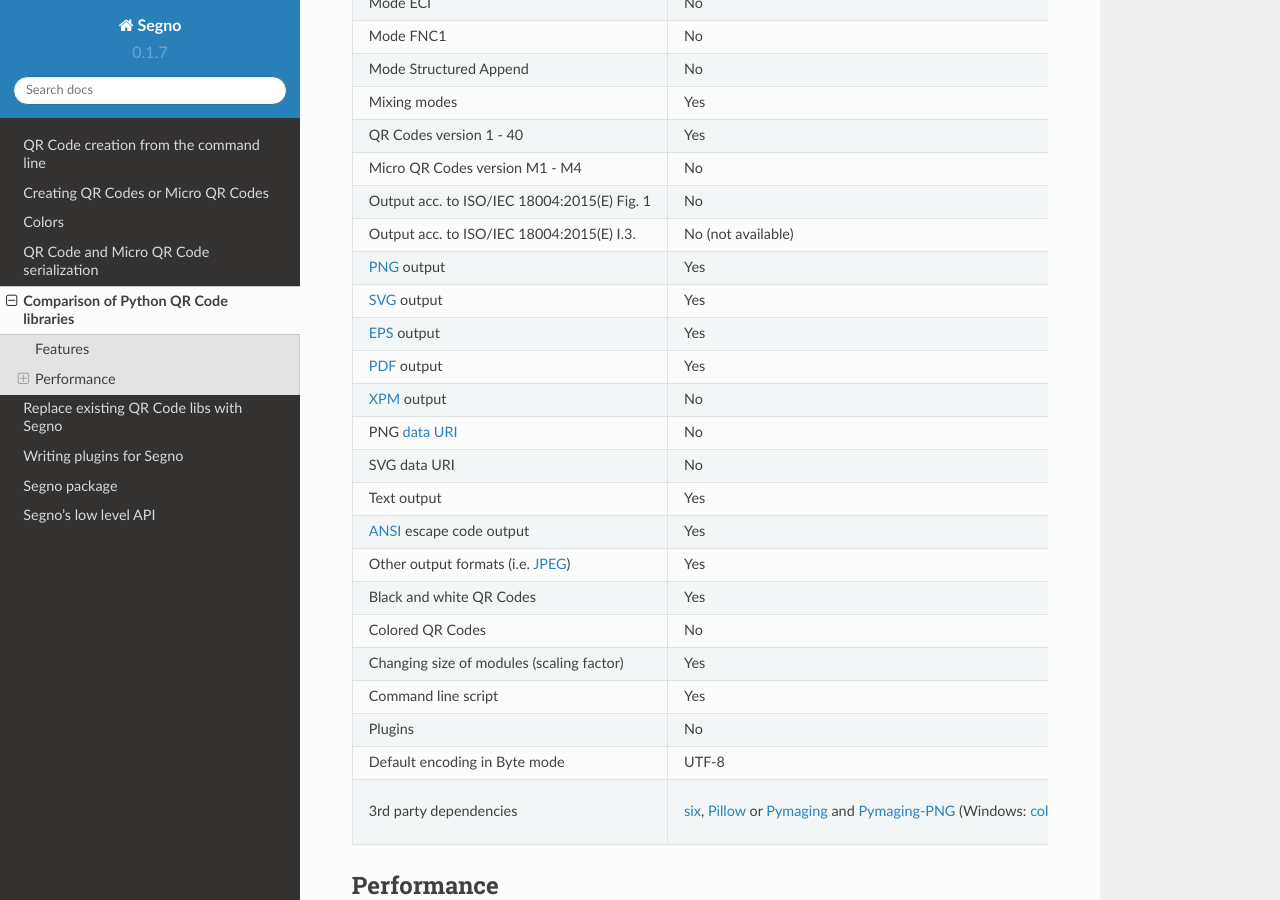
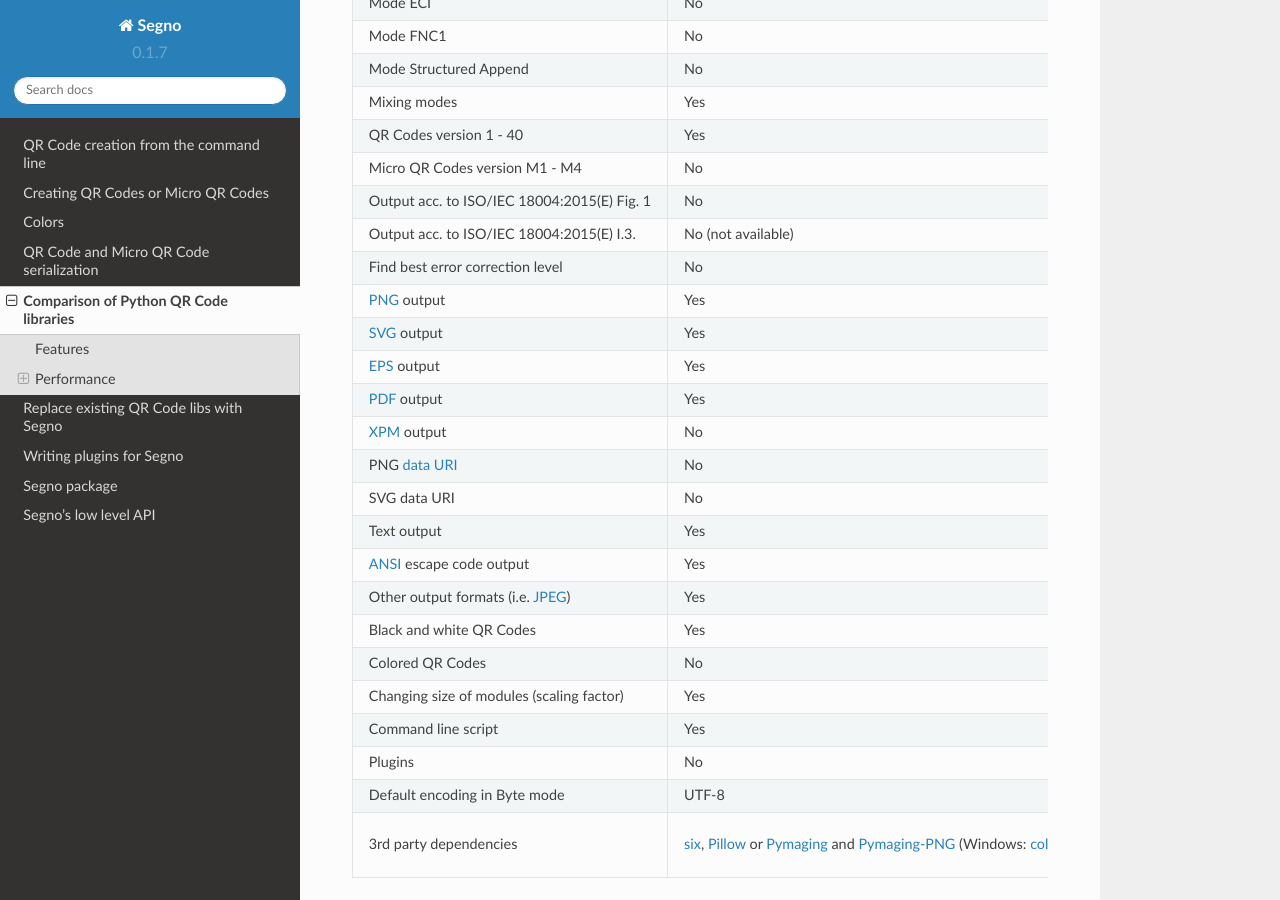
Before and after one commit to heuer/segno, a Sphinx documentation site: the page built from docs/comparison-qrcode-libs.rst, in a window 1280 px wide and 900 px high, scrolled down 460 px. Built offline with Sphinx 7.4.7 and the Read the Docs theme 2.0.0, drawn with Linux system fonts in a browser that asks for light colours; the version number is read from the project's files by our own code; some of the changed lines change nothing that is shown.

Commit message:
Updated docs

```diff
--- a/docs/comparison-qrcode-libs.rst
+++ b/docs/comparison-qrcode-libs.rst
@@ -8,7 +8,7 @@
 Description                                     `qrcode`_             `PyQRCode`_            `qrcodegen`_          `Segno`_
 ============================================    ==================    ===================    ==================    ========
 Library license                                 `BSD`_                  `BSD`_               `MIT`_                `BSD`_
-Library version                                 5.3                   1.2.1                  1.0.0                 0.1.4
+Library version                                 5.3                   1.2.1                  1.0.0                 0.1.7
 Mode Numeric                                    Yes                   Yes                    Yes                   Yes
 Mode Alphanumeric                               Yes                   Yes                    Yes                   Yes
 Mode Byte                                       Yes                   Yes                    Yes                   Yes
@@ -21,6 +21,7 @@
 Micro QR Codes version M1 - M4                  No                    No                     No                    Yes
 Output acc. to ISO/IEC 18004:2015(E) Fig. 1     No                    No                     No                    Yes
 Output acc. to ISO/IEC 18004:2015(E) I.3.       No (not available)    No (not available)     No (not available)    Yes
+Find best error correction level                No                    No                     Yes                   Yes
 `PNG`_ output                                   Yes                   Yes                    No                    Yes
 `SVG`_ output                                   Yes                   Yes                    Yes                   Yes
 `EPS`_ output                                   Yes                   Yes                    No                    Yes
```
